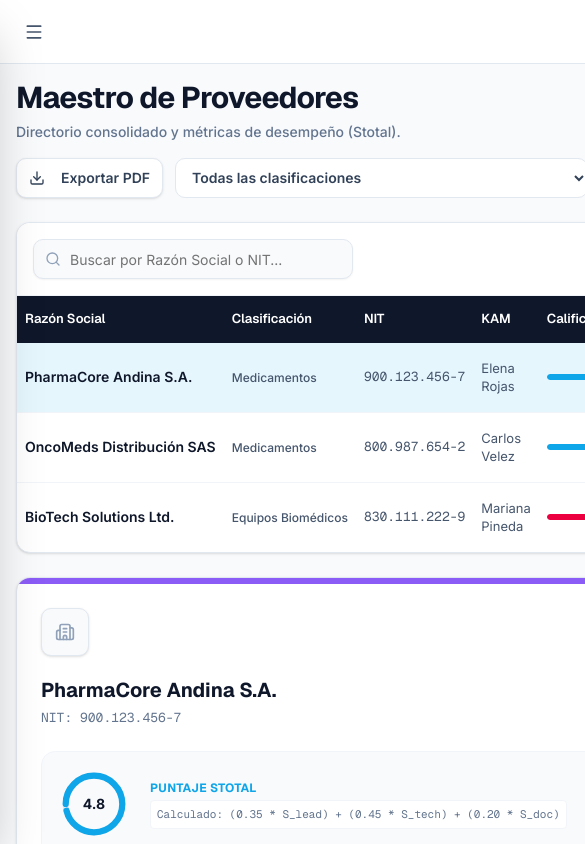
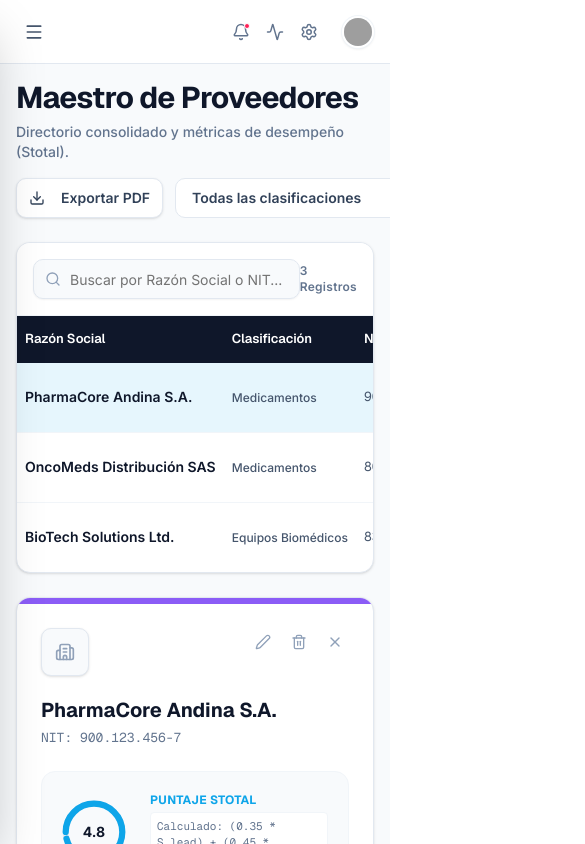
Before and after one commit to Hadavid87/proveedores-app, a Next.js app: page /proveedores in a window 390 px wide. Shown: the top 844 px of the page, 585 px wide, since content can reach past the window. Built offline with nearby package versions, Linux system fonts and the light colour scheme; grey boxes are pictures that could not be loaded.

Commit message:
fix: prevent horizontal page scroll on mobile by enforcing min-w-0 on main flex layout container

```diff
--- a/src/components/layout/AppLayout.tsx
+++ b/src/components/layout/AppLayout.tsx
@@ -153,7 +153,7 @@ export function AppLayout({ children }: { children: React.ReactNode }) {
       </aside>
 
       {/* Main Content Area */}
-      <div className="flex-1 flex flex-col lg:ml-[260px] relative min-h-screen bg-neutral">
+      <div className="flex-1 flex flex-col lg:ml-[260px] relative min-h-screen bg-neutral min-w-0">
         {/* Topbar */}
         <header className="bg-white border-b border-slate-200 h-16 flex items-center justify-between px-4 lg:px-8 sticky top-0 z-30">
           <div className="flex items-center gap-4 lg:gap-8">
```
